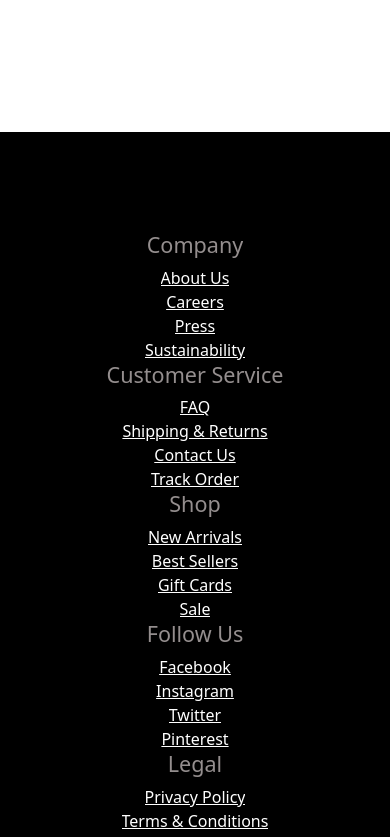
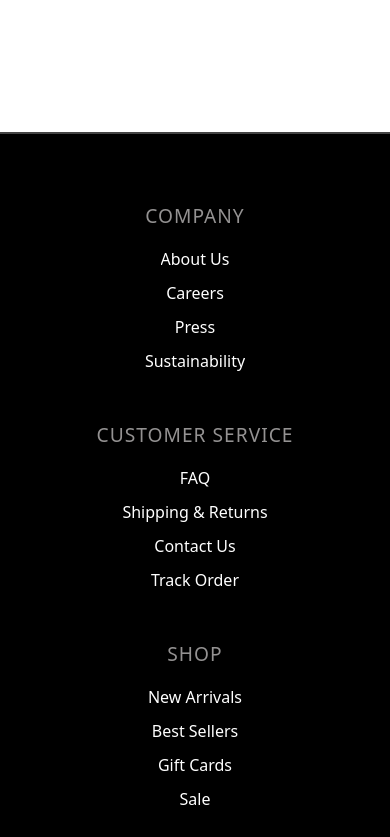
Before and after one commit to isabellea-f/Fullstack-projekt, a React (Vite) app in the folder frontend/: page / in a window 390 px wide. Shown: the part 3800-4637 px from the top of the page. Built offline with nearby package versions, Linux system fonts and the light colour scheme; a web font is replaced by a local one.

Commit message:
changed styling for footer

```diff
--- a/frontend/src/components/MainPage/Footer.css
+++ b/frontend/src/components/MainPage/Footer.css
@@ -1,38 +1,40 @@
-/* .footer {
-  background-color: black;
-  height: 50vh;
-}
-
-h2 {
-  color: white;
-}
-
-p {
-  color: white;
-}
- */
-
 .footer {
-  background-color: black;
-  color: white;
-  padding: 50px 0;
+  background-color: #000;
+  color: #fff;
+  padding: 50px 20px;
   display: flex;
   justify-content: space-around;
+  flex-wrap: wrap;
+  border-top: 2px solid #444;
 }
 
 .footer-group {
   display: flex;
   flex-direction: column;
-  align-items: center;
+  align-items: flex-start;
+  margin: 20px;
+  padding: 0 15px;
 }
 
 .footer h4 {
-  color: rgb(148, 142, 142);
+  color: #949292;
+  margin-bottom: 20px;
+  font-size: 1.2em;
+  text-transform: uppercase;
+  letter-spacing: 1px;
 }
+
 .footer a {
-  color: white;
-  text-decoration: underline;
+  color: #fff;
+  text-decoration: none;
   position: relative;
+  margin-bottom: 10px;
+  font-size: 1em;
+  transition: color 0.3s ease;
+}
+
+.footer a:hover {
+  color: #ccc;
 }
 
 .footer a::after {
@@ -43,7 +45,7 @@ p {
   height: 2px;
   bottom: 0;
   left: 0;
-  background-color: white;
+  background-color: #fff;
   transform-origin: bottom right;
   transition: transform 0.3s ease-out;
 }
@@ -52,13 +54,20 @@ p {
   transform: scaleX(1);
   transform-origin: bottom left;
 }
-.footer a:hover {
-  text-decoration: none;
-}
 
 @media (max-width: 600px) {
   .footer {
     flex-direction: column;
-    padding: 100px 0;
+    align-items: center;
+    padding: 50px 20px;
+  }
+
+  .footer-group {
+    align-items: center;
+    text-align: center;
+  }
+
+  .footer h4 {
+    text-align: center;
   }
 }
```
